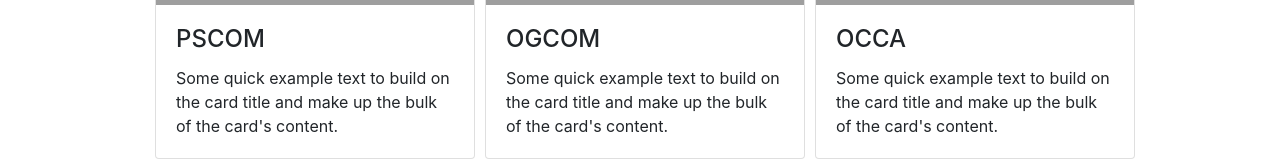
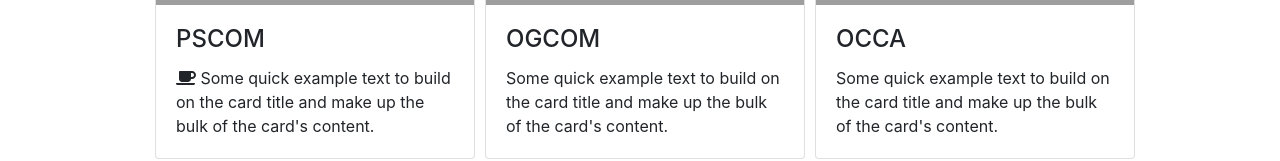
Before and after one commit to themalt/malt, a Vue app: page /dashboard in a window 1280 px wide. Shown: the part 362-523 px from the top of the page. Built offline with nearby package versions, Linux system fonts and the light colour scheme; grey boxes are pictures that could not be loaded.

Commit message:
add fontawesome to project

```diff
--- a/package.json
+++ b/package.json
@@ -8,7 +8,12 @@
         "lint": "vue-cli-service lint"
     },
     "dependencies": {
+        "@fortawesome/fontawesome-svg-core": "^1.2.8",
+        "@fortawesome/free-solid-svg-icons": "^5.5.0",
+        "@fortawesome/vue-fontawesome": "^0.1.2",
         "bootstrap-vue": "^2.0.0-rc.11",
+        "i": "^0.3.6",
+        "npm": "^6.4.1",
         "vue": "^2.5.17",
         "vue-router": "^3.0.1",
         "vuex": "^3.0.1"
--- a/src/assets/scss/_transitions.scss
+++ b/src/assets/scss/_transitions.scss
@@ -1,6 +1,6 @@
 .fade-enter-active,
 .fade-leave-active {
-    transition: opacity 0.5s;
+    transition: opacity 0.15s;
 }
 .fade-enter,
 .fade-leave-to {
--- a/src/main.js
+++ b/src/main.js
@@ -1,8 +1,16 @@
 import Vue from 'vue';
 import BootstrapVue from 'bootstrap-vue';
+import { library } from '@fortawesome/fontawesome-svg-core'
+import { faCoffee } from '@fortawesome/free-solid-svg-icons'
+import { FontAwesomeIcon } from '@fortawesome/vue-fontawesome'
+
 import App from './App.vue';
 import router from './router';
 import store from './store';
+
+library.add(faCoffee);
+
+Vue.component('font-awesome-icon', FontAwesomeIcon);
 
 Vue.use(BootstrapVue);
 
--- a/src/views/Dashboard.vue
+++ b/src/views/Dashboard.vue
@@ -28,6 +28,7 @@
                 class="mb-2 project-list__single-project"
             >
                 <p class="card-text">
+                    <font-awesome-icon icon="coffee" />
                     Some quick example text to build on the card title and make up the bulk of the card's content.
                 </p>
             </b-card>
```
Also changed, not shown: 1 other file (tests, documents, lock files or other folders).
